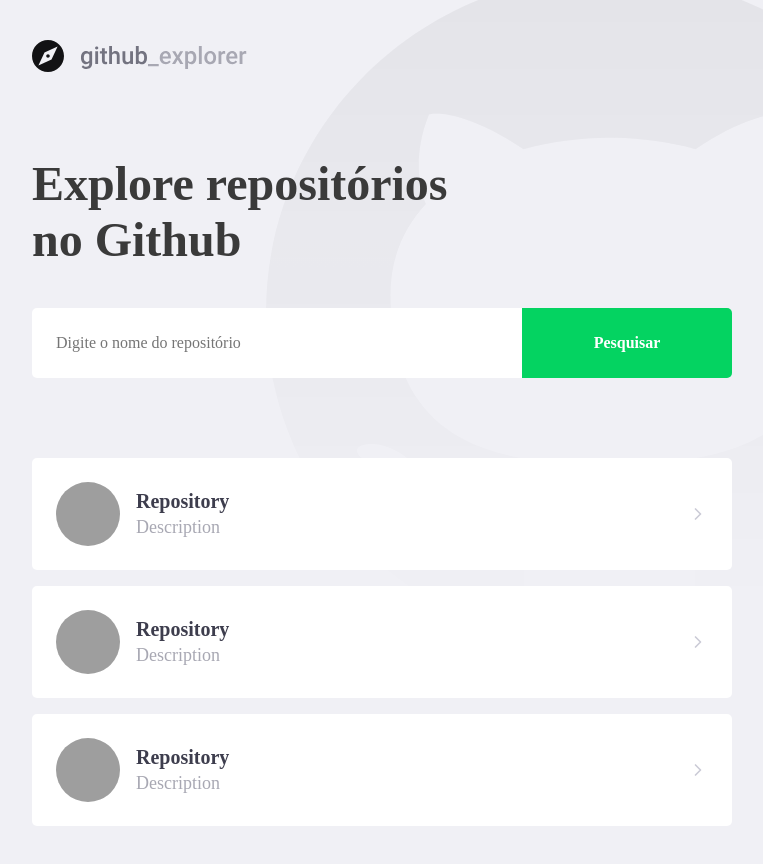
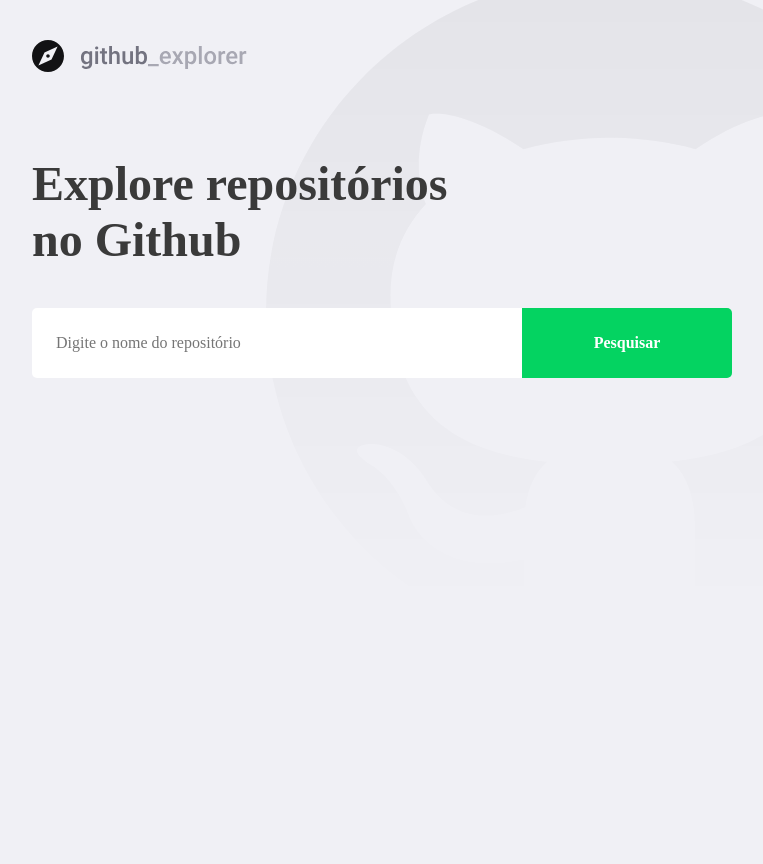
Before and after one commit to arubesu/github-explorer, a React (Create React App) app: page / in a window 1280 px wide. Shown: the whole page, without its empty margins (148-911 px from the left). After the commit the page ends 800 px from the top, so only its background shows below. Built offline with nearby package versions, Linux system fonts and the light colour scheme; grey boxes are pictures that could not be loaded.

Commit message:
feat: connecting with github api

```diff
--- a/package.json
+++ b/package.json
@@ -10,6 +10,7 @@
     "@types/node": "^12.0.0",
     "@types/react": "^16.9.0",
     "@types/react-dom": "^16.9.0",
+    "axios": "^0.20.0",
     "polished": "^4.0.3",
     "react": "^16.14.0",
     "react-dom": "^16.14.0",
--- a/src/pages/Dashboard/index.tsx
+++ b/src/pages/Dashboard/index.tsx
@@ -1,46 +1,63 @@
-import React from 'react';
+import React, { FormEvent, useState } from 'react';
 import { FiChevronRight } from 'react-icons/fi';
 import { Title, Form, Repositories } from './styles';
+import api from '../../services/api';
 import logo from '../../assets/logo.svg';
 
-const Dashboard: React.FC = () => (
+interface Repository {
+  fullname: string;
+  description: string;
+  owner: {
+    login: string;
+    avatar_url: string;
+  }
+}
+
+const Dashboard: React.FC = () => {
+  const [newRepository, setNewRepository] = useState('');
+  const [repositories, setRepositories] = useState<Repository[]>([]);
+
+  async function handleAddNewRepository(e: FormEvent<HTMLFormElement>): Promise<void> {
+    e.preventDefault();
+
+    const response = await api.get<Repository>(`repos/${newRepository}`)
+
+    const repository = response.data;
+
+    setRepositories([...repositories, repository]);
+    setNewRepository('');
+  }
+
+  return (
     <>
       <img src={logo} alt="Github Explorer" />
       <Title>Explore repositórios no Github</Title>
-    <Form>
-      <input placeholder="Digite o nome do repositório" />
+      <Form onSubmit={handleAddNewRepository}>
+        <input
+          value={newRepository}
+          onChange={(e) => setNewRepository(e.target.value)}
+          placeholder="Digite o nome do repositório"
+        />
         <button type="submit"> Pesquisar </button>
       </Form>
 
       <Repositories>
-      <a href="ref">
-        <img src="https://i.stack.imgur.com/frlIf.png" alt="Profile" />
+        {
+          repositories.map(repository => (
+            <a key={repository.fullname} href="ref">
+              <img src={repository.owner.avatar_url} alt={repository.owner.login} />
               <div>
-          <strong>Repository</strong>
-          <p>Description</p>
+                <strong>{repository.fullname}</strong>
+                <p>{repository.description}</p>
               </div>
               <FiChevronRight size={20} />
             </a>
+          ))
+        }
 
-      <a href="ref">
-        <img src="https://i.stack.imgur.com/frlIf.png" alt="Profile" />
-        <div>
-          <strong>Repository</strong>
-          <p>Description</p>
-        </div>
-        <FiChevronRight size={20} />
-      </a>
-
-      <a href="ref">
-        <img src="https://i.stack.imgur.com/frlIf.png" alt="Profile" />
-        <div>
-          <strong>Repository</strong>
-          <p>Description</p>
-        </div>
-        <FiChevronRight size={20} />
-      </a>
       </Repositories>
     </>
   );
+};
 
 export default Dashboard;
--- a/src/pages/Dashboard/styles.ts
+++ b/src/pages/Dashboard/styles.ts
@@ -73,7 +73,9 @@
     }
 
     div {
-      margin-left: 16px;
+      margin: 0 16px;
+
+      flex: 1;
       strong {
         font-size: 20px;
         color: #3d3d4d;
--- /dev/null
+++ b/src/services/api.ts
@@ -0,0 +1,7 @@
+import axios from 'axios';
+
+const api = axios.create({
+  baseURL: 'https://api.github.com',
+});
+
+export default api;
```
Also changed, not shown: .eslintrc.json, 1 other file (tests, documents, lock files or other folders). Lines whose indentation alone changed are shown as unchanged.
